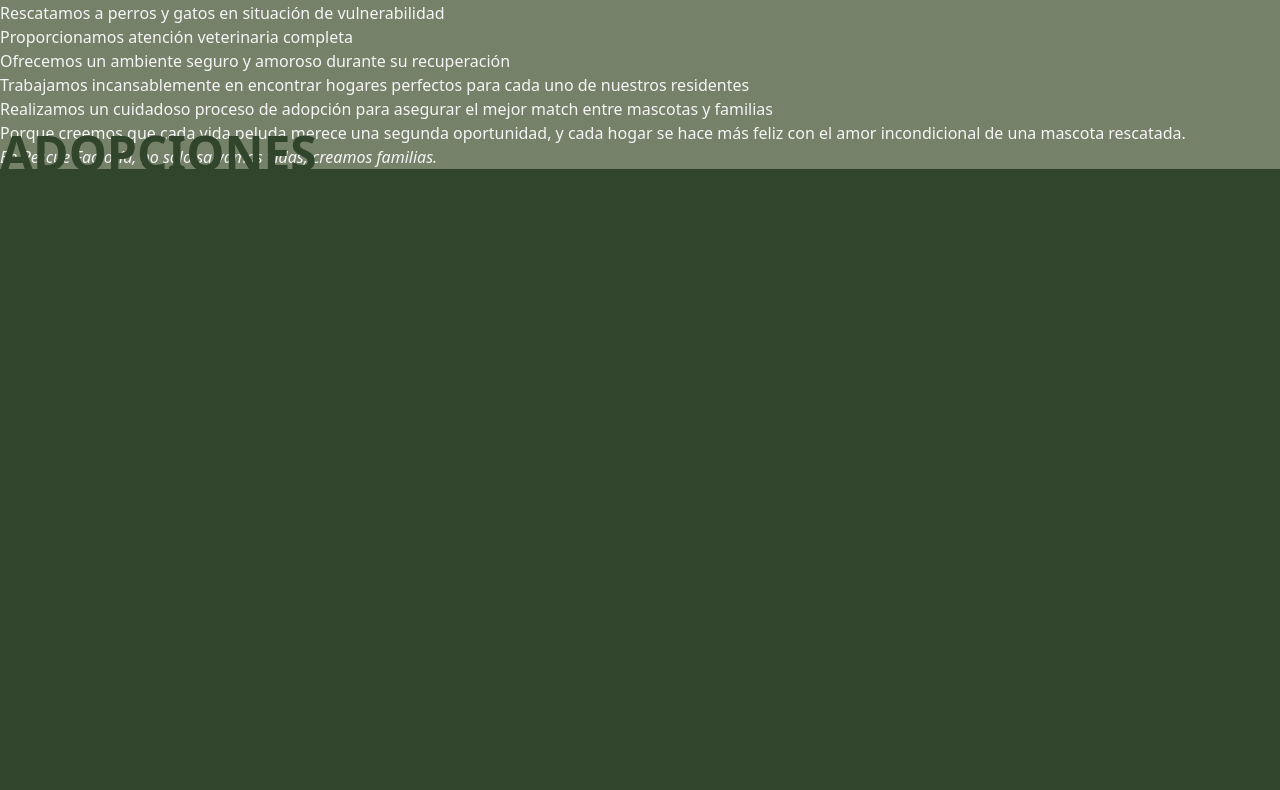
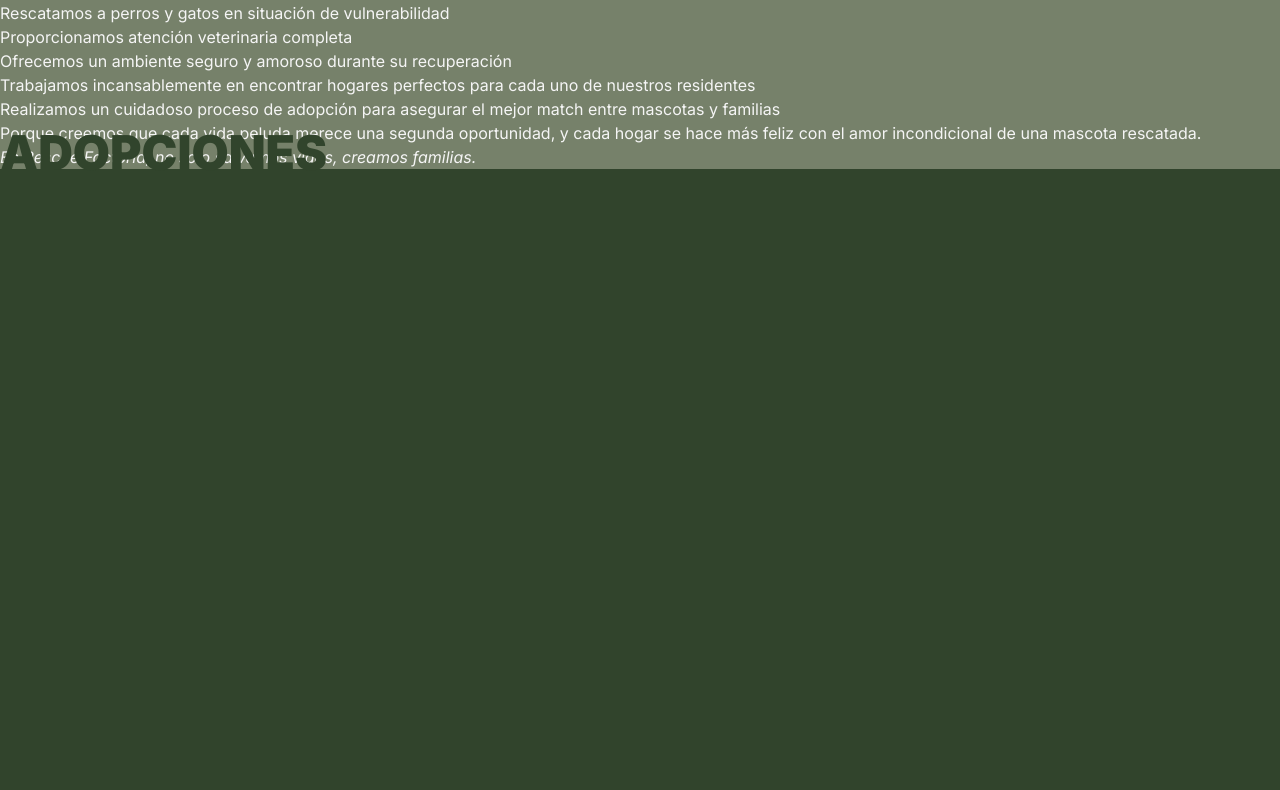
Before and after one commit to a-bac-0/rescue_factory, a React (Vite) app in the folder client/: page / in a window 1280 px wide. Shown: the part 1170-1960 px from the top of the page. Built offline with nearby package versions, Linux system fonts and the light colour scheme.

Commit message:
Update font type and font weight

```diff
--- a/client/src/pages/Home.jsx
+++ b/client/src/pages/Home.jsx
@@ -3,7 +3,7 @@ import HeaderHomeImg from "../assets/images/Header_home.svg";
 
 const Home = () => {
   return (
-    <main className="min-h-screen w-full m-0 bg-[#76816A]">
+    <main className="min-h-screen w-full m-0 bg-[#76816A] font-['Inter']">
       <img
         src={HeaderHomeImg}
         alt="Header Home"
@@ -46,7 +46,7 @@ const Home = () => {
 
       <section className="relative min-h-dvh bg-[#31442C]">
         <div className="absolute -top-10 left-0 w-full h-full flex">
-          <h1 className="font-bold text-5xl text-[#31442C]">ADOPCIONES
+          <h1 className="font-black text-5xl text-[#31442C]">ADOPCIONES
 
           </h1>
         </div>
@@ -56,7 +56,7 @@ const Home = () => {
 
       <section className="relative min-h-dvh bg-[#7D7633]">
       <div className="absolute -top-24 left-0 w-full h-full flex">
-      <h1 className="font-bold text-5xl text-[#7D7633]">LO ÚLTIMO
+      <h1 className="font-black text-5xl text-[#7D7633]">LO ÚLTIMO
         EN NOTICIAS
         </h1>
         </div>
```
